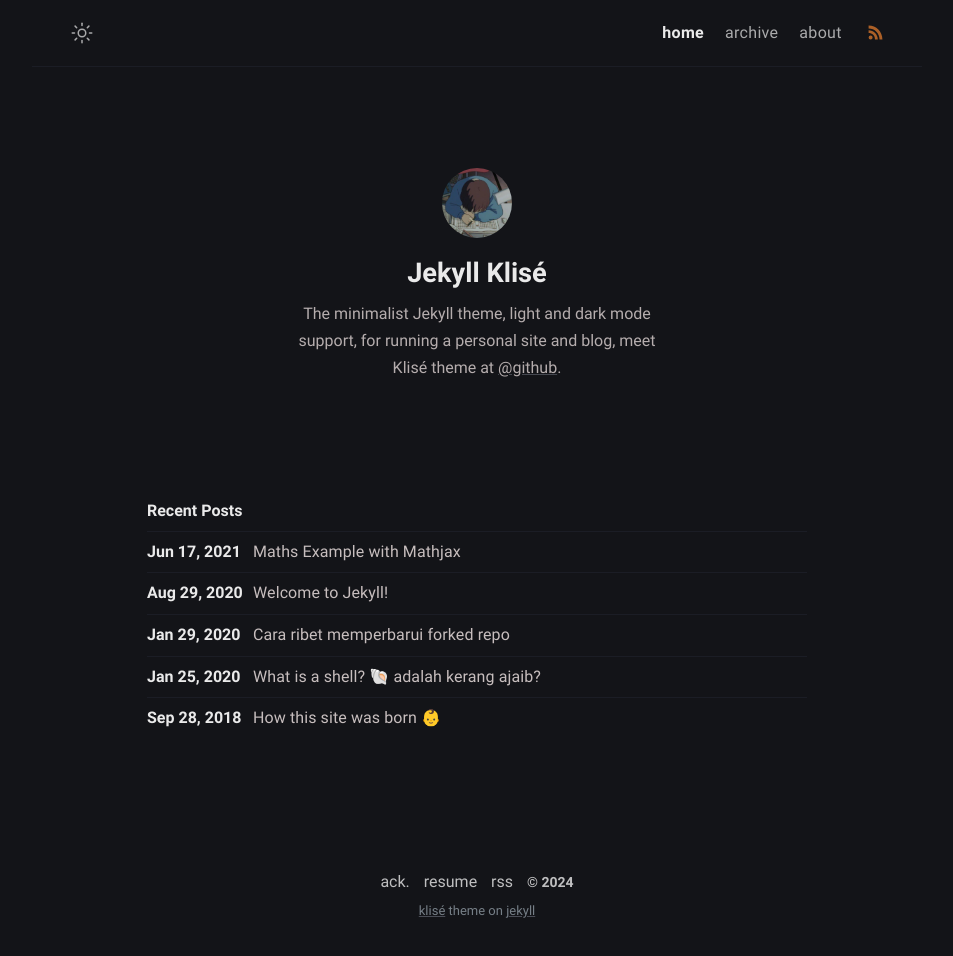
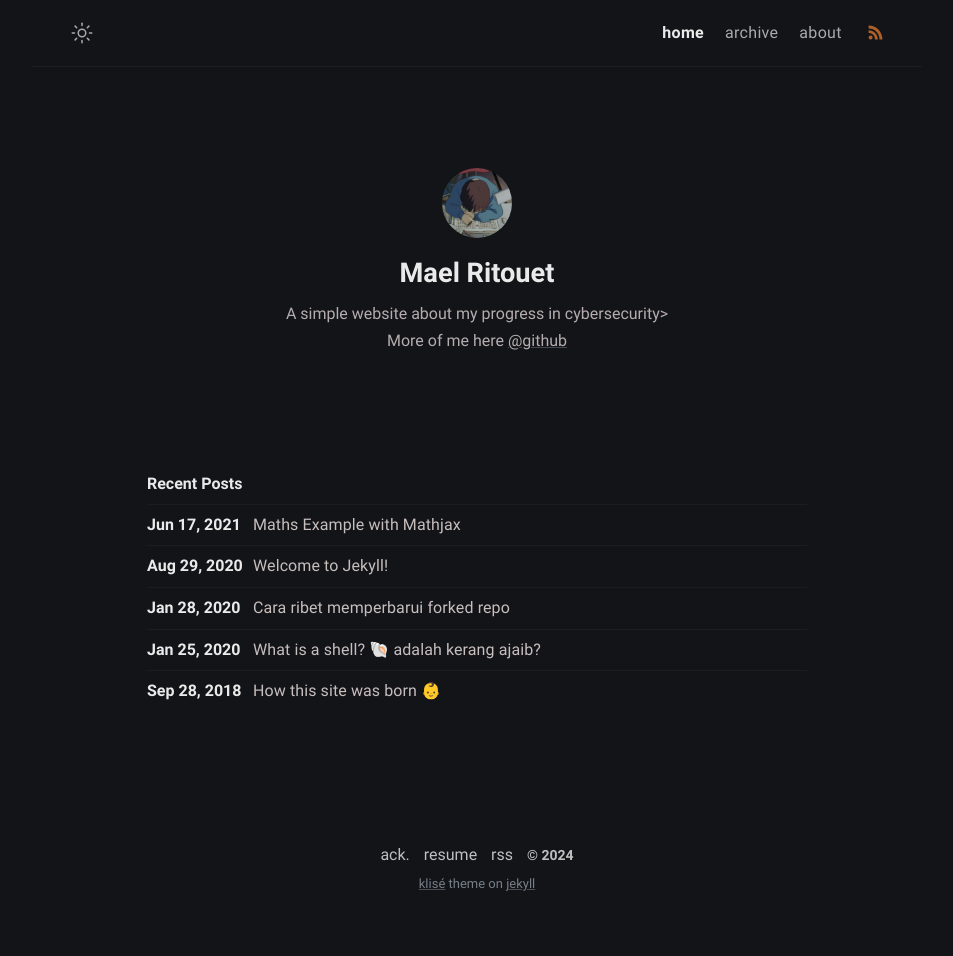
Before and after one commit to maelritouet/maelritouet.github.io, a Jekyll site: the page built from index.md, in a window 1280 px wide. Shown: the whole page, without its empty margins (163-1116 px from the left). Built offline with Jekyll 4.4.1, drawn with Linux system fonts in a browser that asks for light colours; after the commit the page ends 929 px from its top, so only the background shows below that.

Commit message:
Update _config.yml

```diff
--- a/_config.yml
+++ b/_config.yml
@@ -1,25 +1,23 @@
 # Site settings
-title: Klise Theme # site title
+title: Mael Ritouet # site title
 description: >- # site description
-  He's writing in Bahasa about web technology and experience as a journal
-  for documentation things that he learned, meet him <a href="https://github.com/piharpi" target="_blank" rel="noopener">@github</a>.
+  A simple website about my progress in cybersecurity> More of me here <a href="https://github.com/maelritouet" target="_blank" rel="noopener">@github</a>.
 lang: en-US # default lang
-timezone: Asia/Jakarta # set your timezone
+timezone: Europe/Paris # set your timezone
 image: assets/img/ogp.png # This image used for Open Graph more info https://ogp.me/
-repo: https://github.com/piharpi/jekyll-klise # site repo [optional]
-mode: dark # default theme "dark" | "light"
+repo: https://github.com/maelritouet/maelritouet.github.io # site repo [optional]
+mode: dark
 
 # Profile settings
 author:
-  name: Jekyll Klisé # author name
+  name: Mael Ritouet # author name
   bio: >- # tell to the world
-    The minimalist Jekyll theme, light and dark mode support, for running a personal site and blog,
-    meet Klisé theme at <a href="https://github.com/piharpi/jekyll-klise" target="_blank" rel="noopener">@github</a>.
-  username: username # general username
-  github: github_username # github username
-  twitter: twitter_username # twitter username
+     A simple website about my progress in cybersecurity> More of me here <a href="https://github.com/maelritouet" target="_blank" rel="noopener">@github</a>
+  username: maelritouet # general username
+  github: maelritouet # github username
+  twitter: maelritouet # twitter username
   facebook: facebook_username # facebook username
-  email: your-email@email.com # email adress
+  email: maelritouet@protonmail.com # email adress
   avatar: /assets/img/avatar.jpg # change with your own avatar
 
 # URL settings
```
